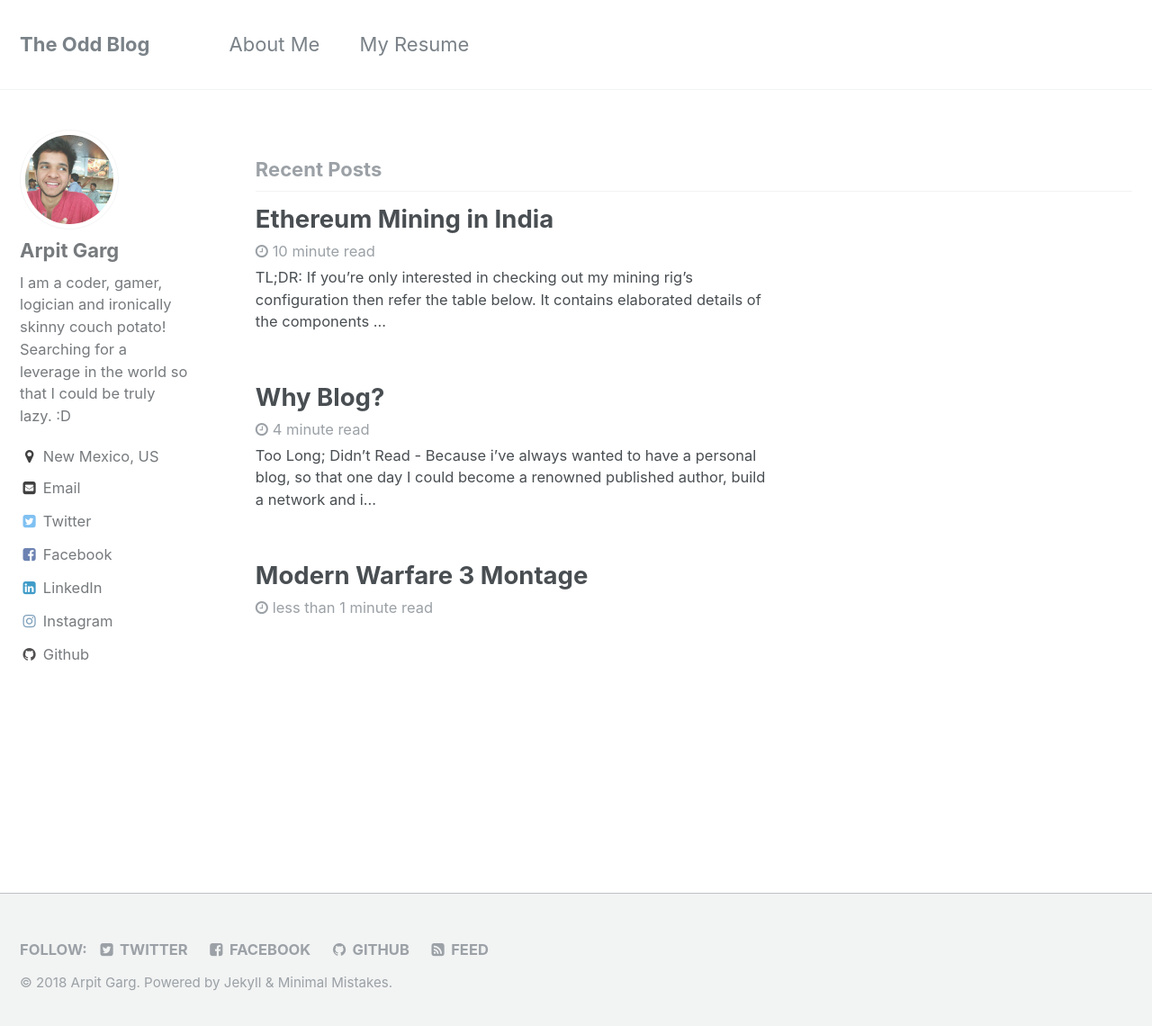
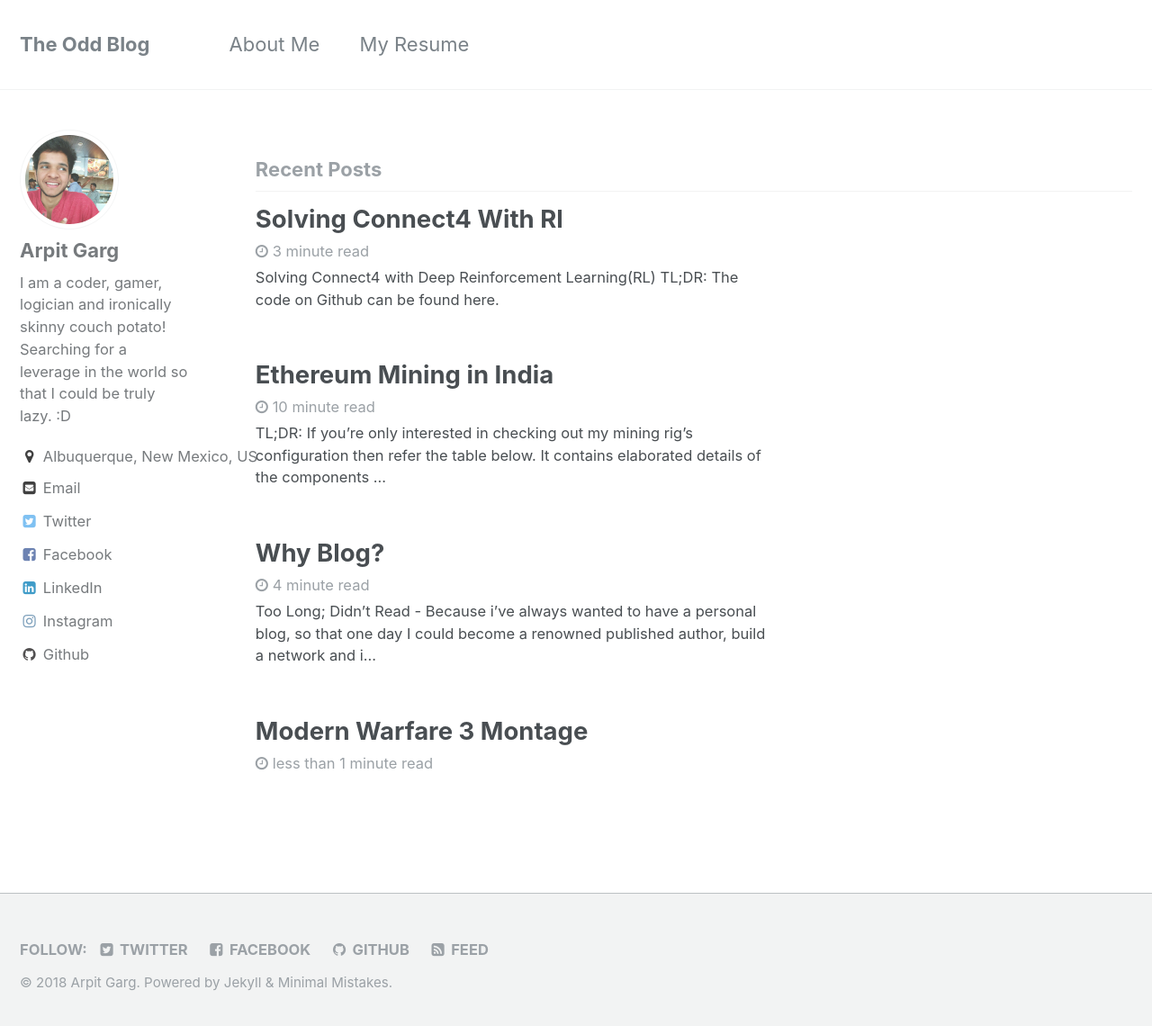
Before and after one commit to kirarpit/the-odd-blog, a Jekyll site: the page built from minimal-mistakes/index.html, in a window 1280 px wide and 1148 px high. Shown: the top 1140 px of the window at 90% size. Built offline with Jekyll 4.4.1, drawn with Linux system fonts in a browser that asks for light colours; the list of posts is cut into pages by our own code; part of the change alters nothing that is shown.

Commit message:
RL post added

```diff
--- a/minimal-mistakes/_config.yml
+++ b/minimal-mistakes/_config.yml
@@ -82,7 +82,7 @@ author:
   name             : "Arpit Garg"
   avatar           : "avatar.jpg"
   bio              : "I am a coder, gamer, logician and ironically skinny couch potato! Searching for a leverage in the world so that I could be truly lazy. :D"
-  location         : "New Mexico, US"
+  location         : "Albuquerque, New Mexico, US"
   email            : "iarpitgarg@gmail.com"
   uri              :
   bitbucket        :
--- /dev/null
+++ b/minimal-mistakes/_posts/2018-09-06-solving-connect4-with-RL.md
@@ -0,0 +1,21 @@
+# Solving Connect4 with Deep Reinforcement Learning(RL)
+TL;DR: The code on Github can be found [here](https://github.com/kirarpit/connect4).
+
+### About
+As the title suggests, the post is about training a model using Deep RL which could play the game [Connect4](https://en.wikipedia.org/wiki/Connect_Four). Before we dive into that, I wanna briefly talk about Deep RL to sorta give a very basic intuition about how the algorithm works. If you're interested in understanding Deep RL thoroughly, I suggest you to checkout [this series](https://jaromiru.com/2016/09/27/lets-make-a-dqn-theory/) of very well written posts.
+
+### Deep Reinforcement Learning
+Imagine there is a world and in this world there exists an agent. The agent knows nothing about how the world works. It has to interact with the world/environment to figure out how it works. What RL says is that add some randomness to your actions, try out new things, if the result exceeds your expectations then tune yourself in a way that you do this action more often in the future. And that's it!
+
+How Deep RL is different than RL is that the agent here is an Artificial Neural Network(ANN). The basic intuition about how having an ANN changes everything is that it allows the agent to approximately solve an equation with hundreds and thousands of degrees of freedom, which otherwise would be nearly impossible to do.
+
+Arguably, this algorithm works in a very similar way how humans learn. The generality of the algorithm makes it possible to apply it in many areas. Training a model to gain super human intelligence in [playing multiple Atari](https://www.cs.toronto.edu/~vmnih/docs/dqn.pdf) games with only one algorithm is one of the first successful examples which gained a lot of traction.
+
+### Solving Connect4
+Connect4 is a relatively simple game for computers to solve by doing an exhaustive tree search of all the possible future moves from a given board state. I anyway set out to build and train a model which could learn to play if not master it without using any human input.
+
+For that, I implemented the two basic classes of RL algorithms i.e. Q-Learning and Policy Gradient, plus the relatively new self learning algorithm described in AlphaGo Zero paper by Google DeepMind. I've tried to write an exhaustive description of how my implementation of these algorithms in Python work along with the implementation and the results I obtained, [here](https://github.com/kirarpit/connect4).
+
+### Opinion
+Another interesting topic of research in this area is to train a model which learns to learn aka Meta Learning. Overall,
+RL with deep neural nets does seem promising and is a step towards creating an Artificial General Intelligence(AGI). Although, there is no doubt that we are still [very very far](http://karpathy.github.io/2012/10/22/state-of-computer-vision/) from achieving that but given how rapid the progress in this field is and assuming the [Law of Accelerating Returns](http://www.kurzweilai.net/the-law-of-accelerating-returns) holds in the future, that might very well change soon, or at least I like to believe it so. :)
```
